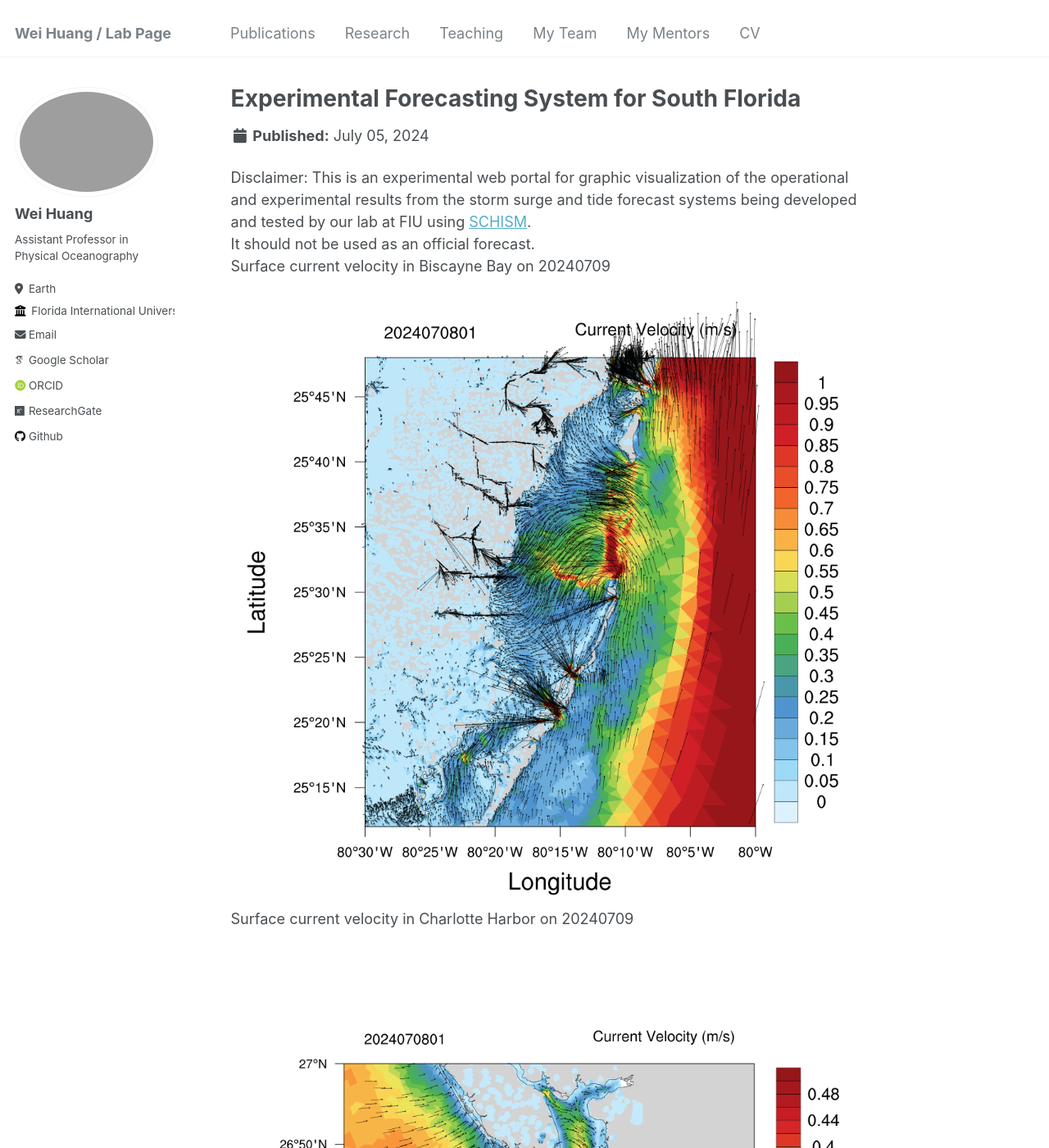
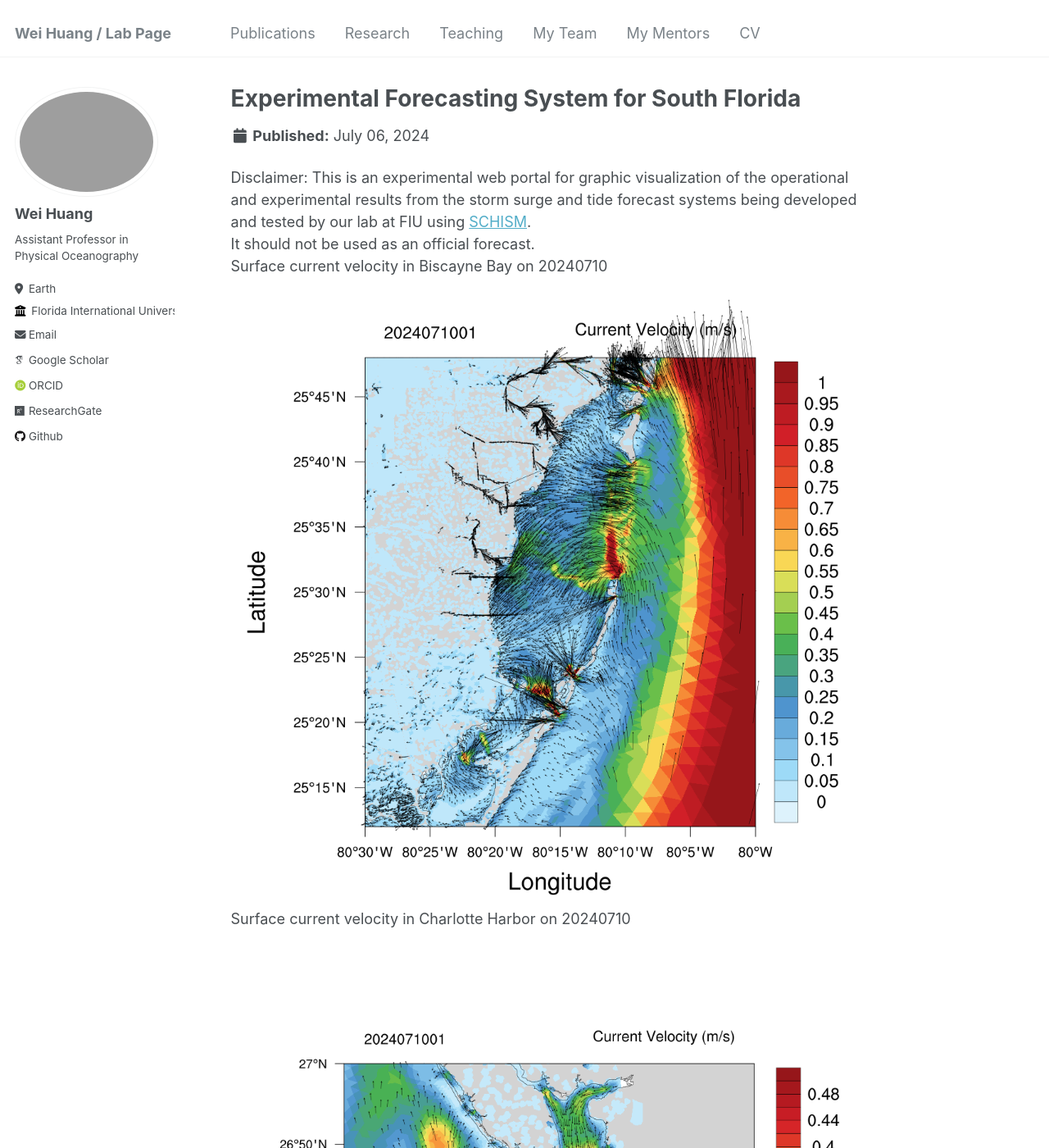
Before and after one commit to huang96169/huang96169.github.io, a Jekyll site: the page built from _research/research-1.md, in a window 1280 px wide and 1400 px high. Shown: the whole window at 82% size. Built offline with Jekyll 4.4.1, drawn with Linux system fonts in a browser that asks for light colours; some web fonts are replaced; some of the changed text lies outside the part shown.

Commit message:
replaced research_uv1.gif research_salt1.gif research_temp1.gif and replaced research_elev2.gif research_uv2.gif research_salt2.gif research_temp2.gif

```diff
--- a/_research/research-1.md
+++ b/_research/research-1.md
@@ -1,7 +1,7 @@
 ---
 title: "Experimental Forecasting System for South Florida"
-short: Surface current velocity of South Florida from 20240705 to 20240709
-date: 2024-07-05
+short: Surface current velocity of South Florida from 20240706 to 20240710
+date: 2024-07-06
 short1: "Disclaimer: This is an experimental web portal for graphic visualization of the operational and experimental results from the storm surge and tide forecast systems being developed and tested by our lab at FIU using [SCHISM](https://ccrm.vims.edu/schismweb/). It should not be used as an official forecast."
 excerpt: "<img src='/images/research_uv1.gif'>"
 collection: research
@@ -10,11 +10,11 @@ collection: research
 Disclaimer:
 This is an experimental web portal for graphic visualization of the operational and experimental results from the storm surge and tide forecast systems being developed and tested by our lab at FIU using [SCHISM](https://ccrm.vims.edu/schismweb/).<br/>
 It should not be used as an official forecast.<br/>
-Surface current velocity in Biscayne Bay on 20240709<br/>
+Surface current velocity in Biscayne Bay on 20240710<br/>
 <img src='/images/research_Bbay.png'>
-Surface current velocity in Charlotte Harbor on 20240709<br/>
+Surface current velocity in Charlotte Harbor on 20240710<br/>
 <img src='/images/research_Cbay.png'>
-Surface current velocity in Tampa Bay on 20240709<br/>
+Surface current velocity in Tampa Bay on 20240710<br/>
 <img src='/images/research_Tbay.png'>
 The map below showns observational stations used for validating the model's results, as well as the horizontal grid. <br/>
 The horizontal grid for SCHISM in simulating Biscayne Bay in South Florida, using flexible resolution resolving levees and canals (1-2 m), watershed rural and urban areas (30m-50m) and coastal ocean (500m-5km).<br/>
```
Also changed, not shown: _research/research-2.md (+6 -6 lines), images/research_Bbay.png, images/research_Cbay.png, images/research_Tbay.png, images/research_maxelev2.gif.
